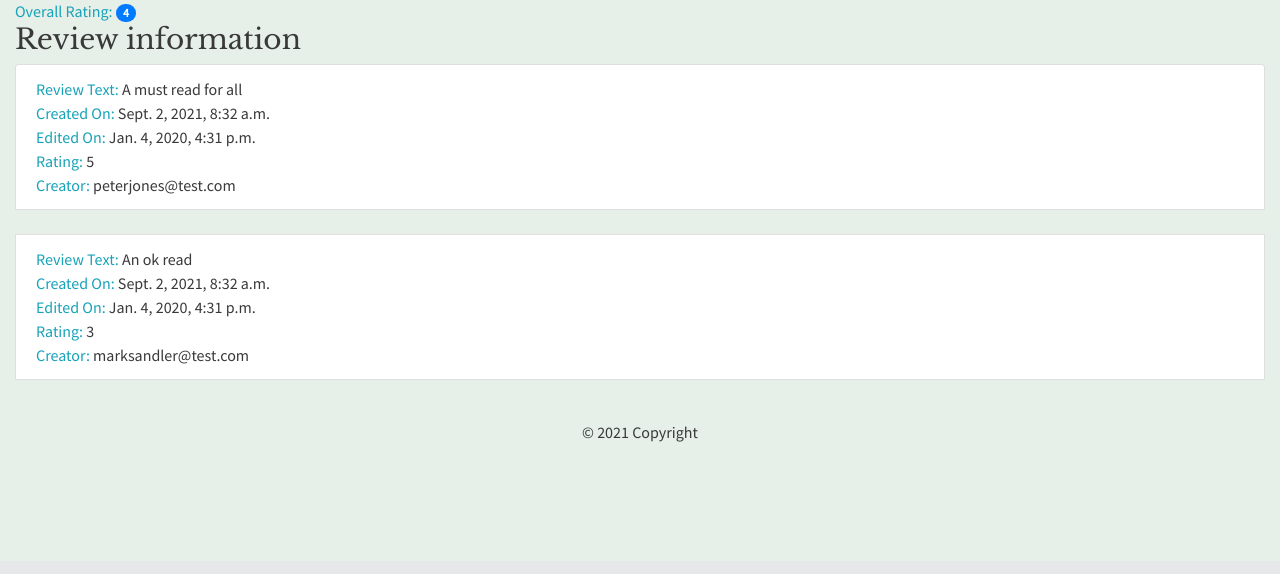
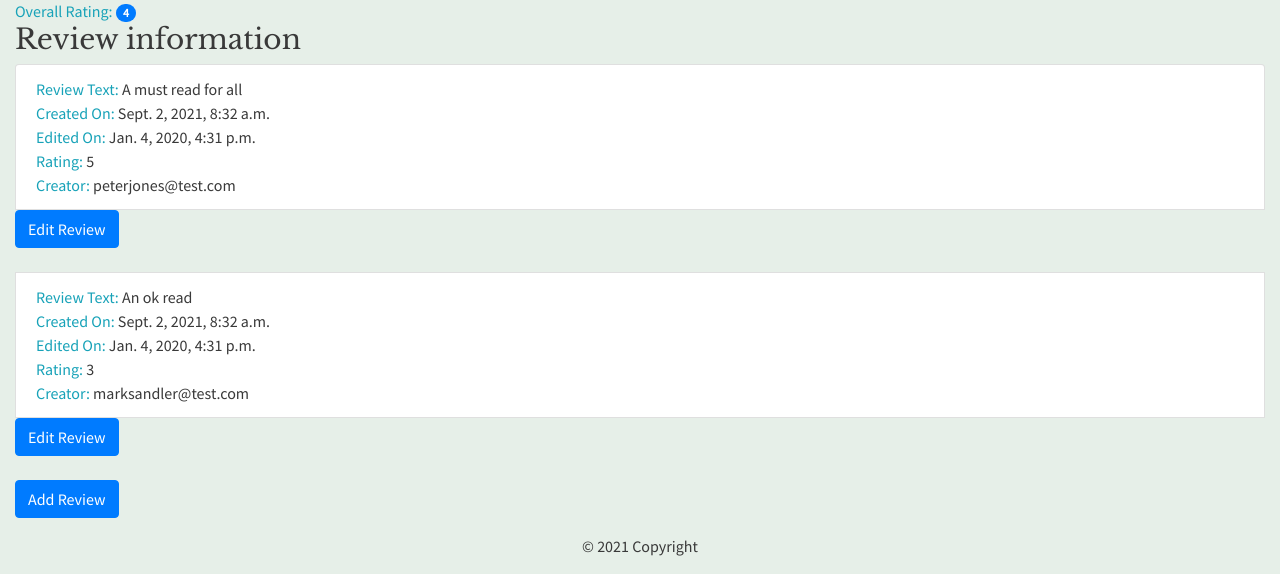
Before and after one commit to petrenkonikita112263/Book_Library, a Django app: page /books/1 in a window 1280 px wide. Shown: the part 239-813 px from the top of the page. Before the commit the page ends 681 px from the top, so only its background shows below. Run offline with Django 3.2, Linux system fonts and the light colour scheme; data comes from the database, SQL or seed files in the repository; some libraries are stand-ins or nearby versions.

Commit message:
Updated reviews/templates/reviews/book_details.html.
Added two button one edit the existed review of the book, last one added new review.

```diff
--- a/reviews/templates/reviews/book_details.html
+++ b/reviews/templates/reviews/book_details.html
@@ -41,8 +41,14 @@
                     <span class="text-info">Creator: </span>
                     <span>{{ review.creator }}</span>
                 </li>
+                <a href="{% url 'review_edit' book.pk review.pk %}">
+                    <input type="submit" class="btn btn-primary" value="Edit Review">
+                </a>
                 <br>
             {% endfor %}
         </ul>
     {% endif %}
+    <a href="{% url 'review_create' book.pk %}">
+        <input type="submit" class="btn btn-primary" value="Add Review">
+    </a>
 {% endblock %}
```
